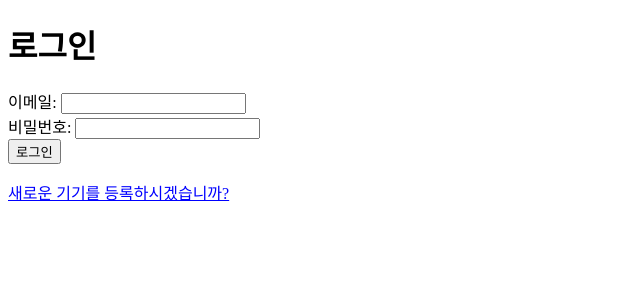
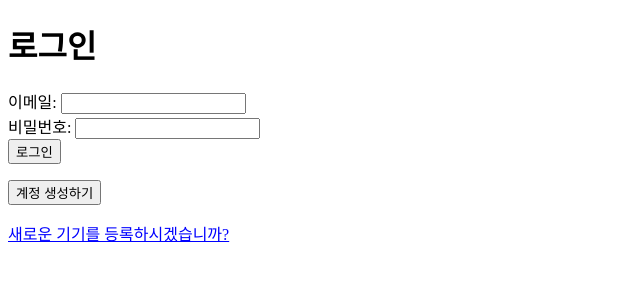
Before and after one commit to olleh1517/push, a Flask app: page /login in a window 1280 px wide. Shown: the top 300 px of the page, without its empty margins (0-640 px from the left). Run offline with Flask 3, Linux system fonts and the light colour scheme; some libraries are stand-ins or nearby versions.

Commit message:
log-sign연동

```diff
--- a/pushotp_server/app.py
+++ b/pushotp_server/app.py
@@ -80,7 +80,7 @@ IP: {location_info['ip']}
 
 @app.route('/')
 def index():
-    return redirect('/signup')
+    return redirect('/login')
 
 @app.route('/signup', methods=['GET'])
 def signup_page():
--- a/pushotp_server/templates/login.html
+++ b/pushotp_server/templates/login.html
@@ -34,6 +34,10 @@
     <button type="submit" id="loginBtn">로그인</button>
     <button type="button" id="registerDeviceBtn" style="display:none;">현재 기기 등록</button>
   </form>
+
+  <p>
+    <button type="button" onclick="location.href='/signup'">계정 생성하기</button>
+  </p>
 
   <p>
     <span id="toggleRegister" style="color:blue; text-decoration:underline; cursor:pointer;">
```
